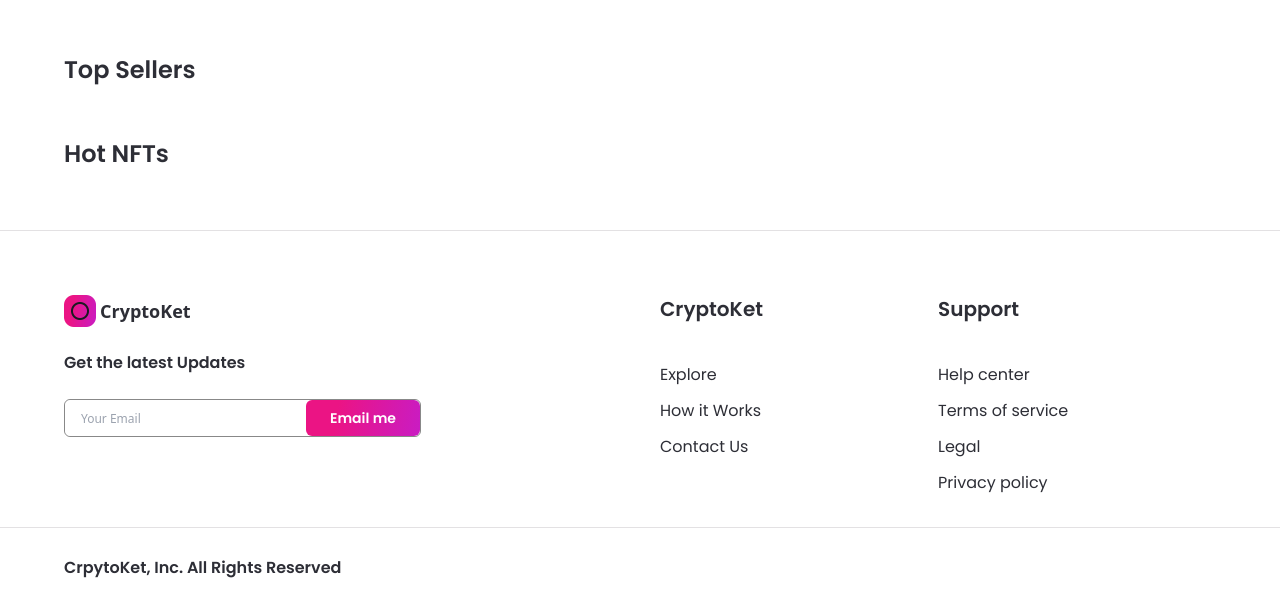
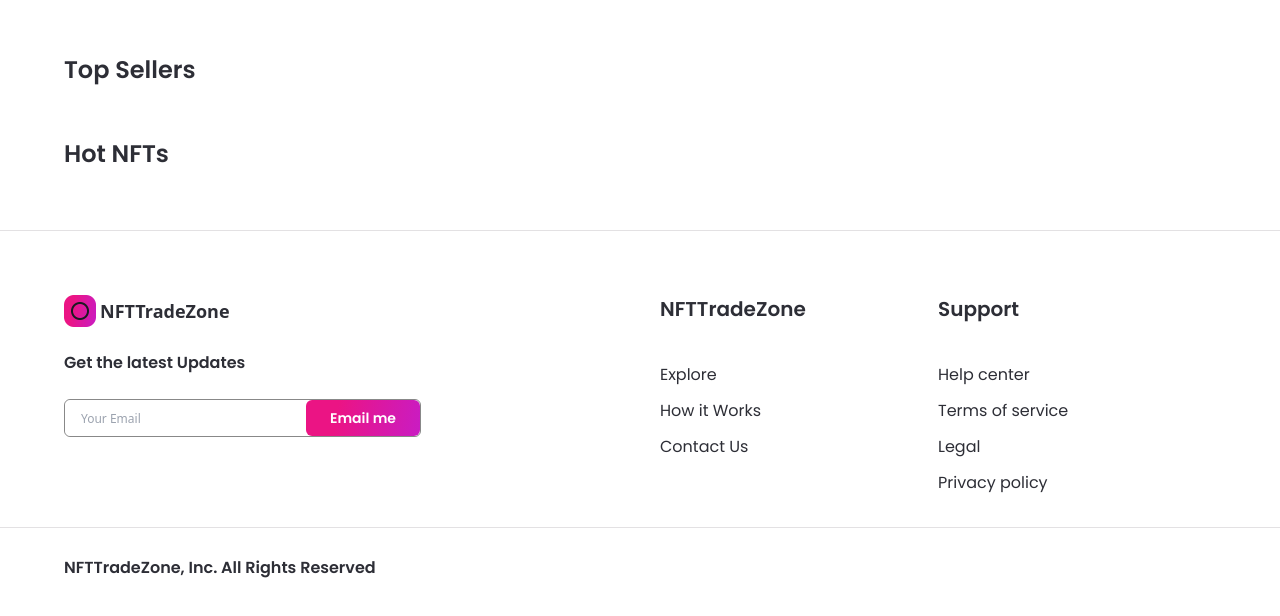
Before and after one commit to ymohit1603/nft_marketplace, a Next.js app: page / in a window 1280 px wide. Shown: the part 1106-1722 px from the top of the page. Built offline with nearby package versions, Linux system fonts and the light colour scheme.

Commit message:
add: Footer

```diff
--- a/components/Footer.jsx
+++ b/components/Footer.jsx
@@ -20,7 +20,7 @@
         <div className="flexStart flex-1 flex-col">
           <div className="flexCenter cursor-pointer">
             <Image src={images.logo02} objectFit="contain" width={32} height={32} alt="logo" />
-            <p className="dark:text-white text-nft-black-1 font-semibold text-lg ml-1">CryptoKet</p>
+            <p className="dark:text-white text-nft-black-1 font-semibold text-lg ml-1">NFTTradeZone</p>
           </div>
           <p className="font-poppins dark:text-white text-nft-black-1 font-semibold text-base mt-6">Get the latest Updates</p>
           <div className="flexBetween md:w-full minlg:w-557 w-357 mt-6 dark:bg-nft-black-2 bg-white border dark:border-nft-black-2 border-nft-gray-2 rounded-md">
@@ -31,13 +31,13 @@
           </div>
         </div>
         <div className="flex-1 flexBetweenStart flex-wrap ml-10 md:ml-0 md:mt-8">
-          <FooterLinks heading="CryptoKet" items={['Explore', 'How it Works', 'Contact Us']} />
+          <FooterLinks heading="NFTTradeZone" items={['Explore', 'How it Works', 'Contact Us']} />
           <FooterLinks heading="Support" items={['Help center', 'Terms of service', 'Legal', 'Privacy policy']} />
         </div>
       </div>
       <div className="flexCenter w-full mt-5 border-t dark:border-nft-black-1 border-nft-gray-1 sm:px-4 px-16">
         <div className="flexBetween flex-row w-full minmd:w-4/5 sm:flex-col mt-7">
-          <p className="font-poppins dark:text-white text-nft-black-1 font-semibold text-base">CrpytoKet, Inc. All Rights Reserved</p>
+          <p className="font-poppins dark:text-white text-nft-black-1 font-semibold text-base">NFTTradeZone, Inc. All Rights Reserved</p>
           <div className="flex flex-row sm:mt-4">
             {[images.instagram, images.twitter, images.telegram, images.discord].map((image, index) => (
               <div className="mx-2 cursor-pointer" key={index}>
```
